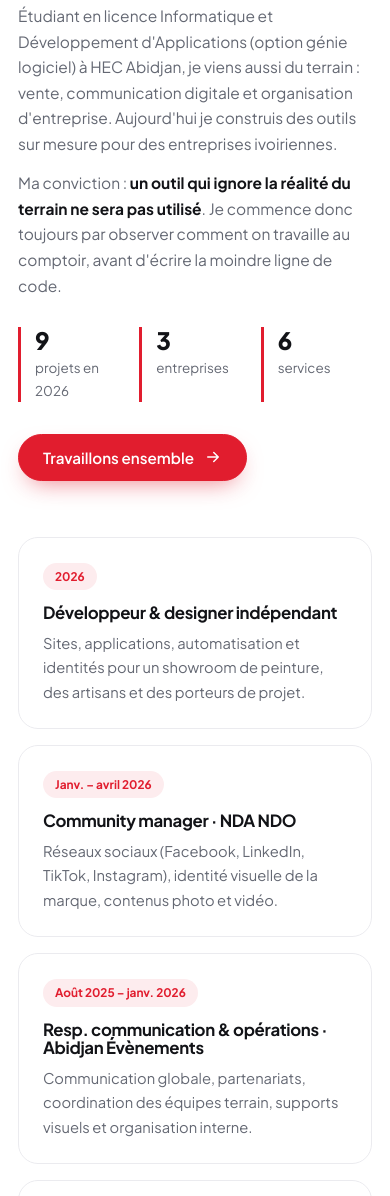
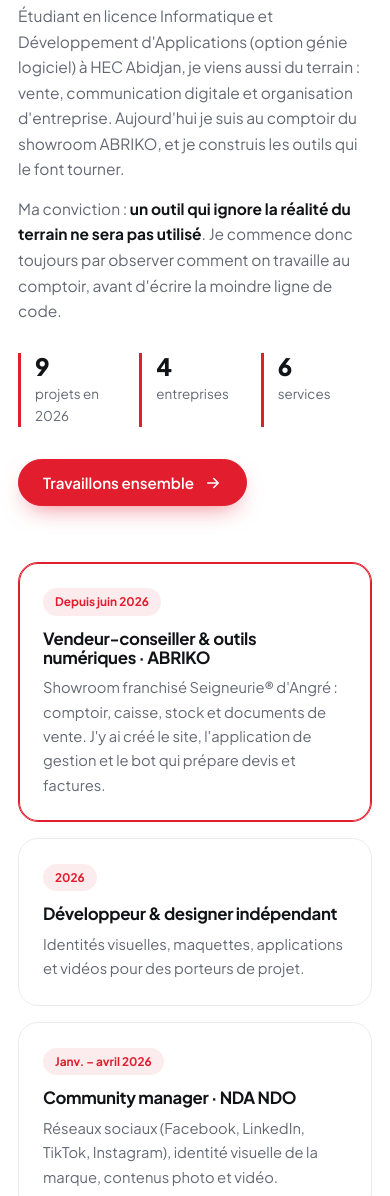
Before and after one commit to Blackout67/Portfolio-HTML, a plain HTML site: page index.html in a window 390 px wide. Shown: the part 4638-5834 px from the top of the page. Drawn offline with Linux system fonts and the light colour scheme.

Commit message:
Parcours : ajout de l'expérience ABRIKO

```diff
--- a/index.html
+++ b/index.html
@@ -177,11 +177,11 @@
       <p class="eyebrow">À propos de moi</p>
       <h2>Je suis Joel Yapi</h2>
       <p class="role">Développeur web & designer graphique</p>
-      <p>Étudiant en licence Informatique et Développement d'Applications (option génie logiciel) à HEC Abidjan, je viens aussi du terrain : vente, communication digitale et organisation d'entreprise. Aujourd'hui je construis des outils sur mesure pour des entreprises ivoiriennes.</p>
+      <p>Étudiant en licence Informatique et Développement d'Applications (option génie logiciel) à HEC Abidjan, je viens aussi du terrain : vente, communication digitale et organisation d'entreprise. Aujourd'hui je suis au comptoir du showroom ABRIKO, et je construis les outils qui le font tourner.</p>
       <p>Ma conviction : <strong>un outil qui ignore la réalité du terrain ne sera pas utilisé</strong>. Je commence donc toujours par observer comment on travaille au comptoir, avant d'écrire la moindre ligne de code.</p>
       <dl class="stats">
         <div><dt>9</dt><dd>projets en 2026</dd></div>
-        <div><dt>3</dt><dd>entreprises</dd></div>
+        <div><dt>4</dt><dd>entreprises</dd></div>
         <div><dt>6</dt><dd>services</dd></div>
       </dl>
       <a class="btn" href="#contact">Travaillons ensemble <svg class="i"><use href="#i-arrow"/></svg></a>
@@ -190,7 +190,8 @@
 
   <div class="wrap">
     <ol class="timeline">
-      <li><span class="when">2026</span><h3>Développeur & designer indépendant</h3><p>Sites, applications, automatisation et identités pour un showroom de peinture, des artisans et des porteurs de projet.</p></li>
+      <li class="now"><span class="when">Depuis juin 2026</span><h3>Vendeur-conseiller & outils numériques · ABRIKO</h3><p>Showroom franchisé Seigneurie® d'Angré : comptoir, caisse, stock et documents de vente. J'y ai créé le site, l'application de gestion et le bot qui prépare devis et factures.</p></li>
+      <li><span class="when">2026</span><h3>Développeur & designer indépendant</h3><p>Identités visuelles, maquettes, applications et vidéos pour des porteurs de projet.</p></li>
       <li><span class="when">Janv. – avril 2026</span><h3>Community manager · NDA NDO</h3><p>Réseaux sociaux (Facebook, LinkedIn, TikTok, Instagram), identité visuelle de la marque, contenus photo et vidéo.</p></li>
       <li><span class="when">Août 2025 – janv. 2026</span><h3>Resp. communication & opérations · Abidjan Évènements</h3><p>Communication globale, partenariats, coordination des équipes terrain, supports visuels et organisation interne.</p></li>
       <li><span class="when">Févr. – juin 2025</span><h3>Commercial · TOUTICI</h3><p>Vente et conseil client en boutique et en ligne, prospection, fidélisation et suivi des commandes.</p></li>
--- a/style.css
+++ b/style.css
@@ -240,8 +240,9 @@ p { margin: 0 0 .9em; }
 
 .timeline {
   list-style: none; padding: 0; margin: clamp(56px, 8vw, 90px) 0 0;
-  display: grid; grid-template-columns: repeat(auto-fit, minmax(200px, 1fr)); gap: 16px;
+  display: grid; grid-template-columns: repeat(3, 1fr); gap: 16px;
 }
+.timeline li.now { border-color: var(--red); box-shadow: 0 0 0 1px var(--red) inset; }
 .timeline li { border: 1px solid var(--line); border-radius: var(--radius); padding: 24px; position: relative; }
 .when {
   display: inline-block; font-size: .74rem; font-weight: 700; color: var(--red);
@@ -444,7 +445,7 @@ p { margin: 0 0 .9em; }
   .scroll { display: none; }
   .services { grid-template-columns: repeat(2, 1fr); }
   .split, .about { grid-template-columns: 1fr; }
-  .grid { grid-template-columns: repeat(2, 1fr); }
+  .grid, .timeline { grid-template-columns: repeat(2, 1fr); }
   .steps { grid-template-columns: repeat(3, 1fr); row-gap: 36px; }
   .steps::before { display: none; }
   .cta-band { grid-template-columns: 1fr; }
```
